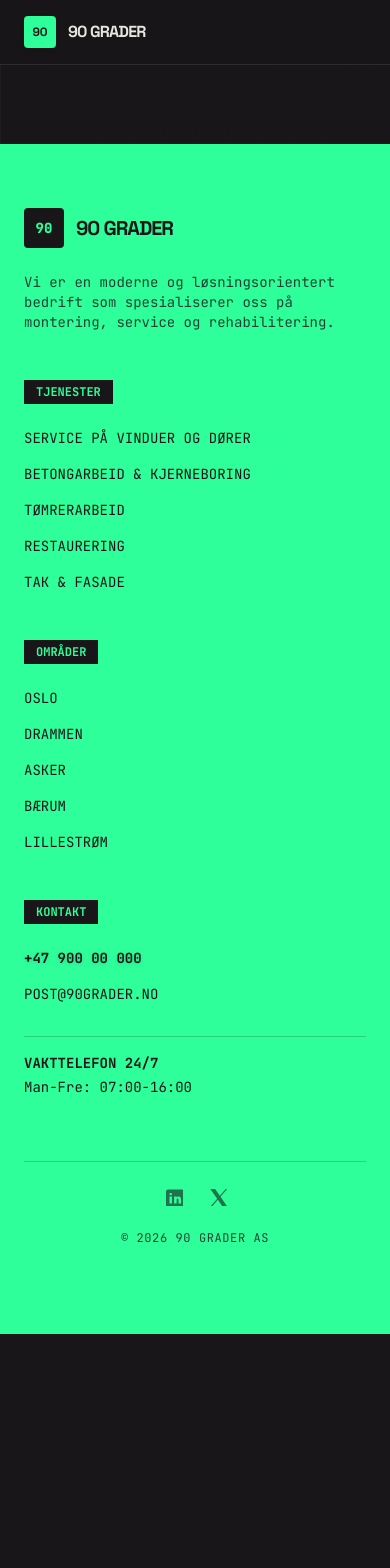
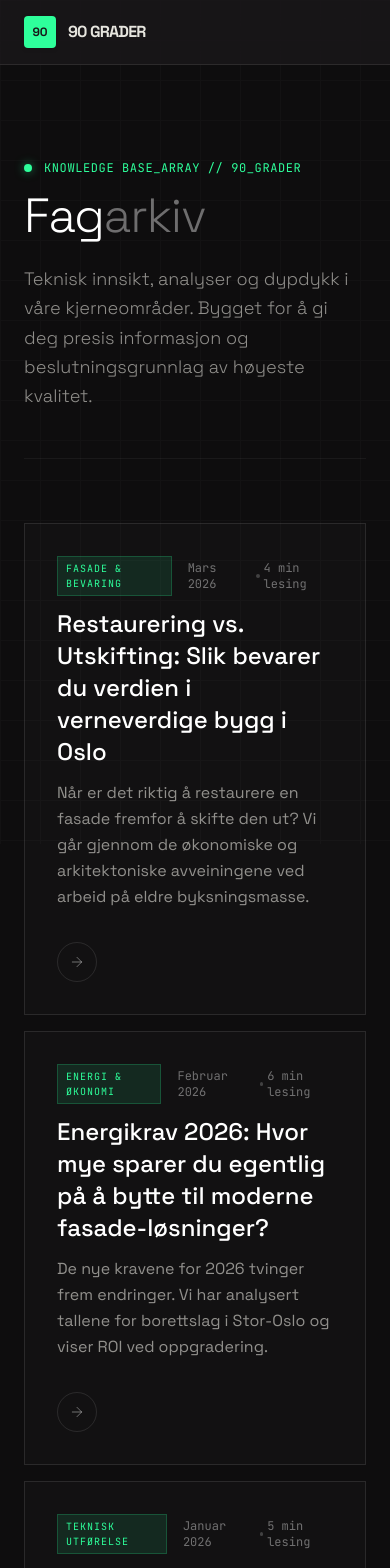
Before and after one commit to rezhh94/90grader, a Next.js app: page /fag-arkiv in a window 390 px wide. Shown: the top 1568 px of the page. Before the commit the page ends 1334 px from the top, so only its background shows below. Built offline with nearby package versions, Linux system fonts and the light colour scheme.

Commit message:
feat: implement TrustMarquee and Fag-arkiv for SEO dominance

```diff
--- /dev/null
+++ b/app/fag-arkiv/page.tsx
@@ -0,0 +1,110 @@
+import React from 'react';
+import Link from 'next/link';
+
+// Mock data for the knowledge base articles to demonstrate the layout
+const articles = [
+  {
+    id: "restaurering-vs-utskifting",
+    title: "Restaurering vs. Utskifting: Slik bevarer du verdien i verneverdige bygg i Oslo",
+    category: "Fasade & Bevaring",
+    date: "Mars 2026",
+    readTime: "4 min lesing",
+    excerpt: "Når er det riktig å restaurere en fasade fremfor å skifte den ut? Vi går gjennom de økonomiske og arkitektoniske avveiningene ved arbeid på eldre byksningsmasse."
+  },
+  {
+    id: "energikrav-2026",
+    title: "Energikrav 2026: Hvor mye sparer du egentlig på å bytte til moderne fasade-løsninger?",
+    category: "Energi & Økonomi",
+    date: "Februar 2026",
+    readTime: "6 min lesing",
+    excerpt: "De nye kravene for 2026 tvinger frem endringer. Vi har analysert tallene for borettslag i Stor-Oslo og viser ROI ved oppgradering."
+  },
+  {
+    id: "kjerneboring-sikkerhet",
+    title: "Kjerneboring i betong: Sikkerhet og presisjon i komplekse konstruksjoner",
+    category: "Teknisk Utførelse",
+    date: "Januar 2026",
+    readTime: "5 min lesing",
+    excerpt: "Slik unngår du kritiske feil og skjulte kostnader ved boring i eldre betongkonstruksjoner der armeringen er ukjent."
+  }
+];
+
+export default function FagArkivPage() {
+  return (
+    <div className="min-h-screen bg-[#0e0d0e] text-[#e6e5de] font-sans selection:bg-[#2eff9b] selection:text-[#0e0d0e]">
+      {/* Background Grid */}
+      <div
+        className="fixed inset-0 z-0 opacity-10 pointer-events-none"
+        style={{
+          backgroundImage: `
+            linear-gradient(to right, #444 1px, transparent 1px),
+            linear-gradient(to bottom, #444 1px, transparent 1px)
+          `,
+          backgroundSize: '40px 40px'
+        }}
+        aria-hidden="true"
+      />
+
+      {/* Main Container */}
+      <div className="relative z-10 max-w-6xl mx-auto px-6 py-24 min-h-screen flex flex-col">
+
+        {/* Header section */}
+        <div className="mb-16 border-b border-white/5 pb-12">
+            <div className="flex items-center gap-3 mb-4">
+                <div className="w-2 h-2 rounded-full bg-[#2eff9b] shadow-[0_0_10px_rgba(46,255,155,0.5)]" />
+                <span className="font-mono text-xs text-[#2eff9b] uppercase tracking-wider">
+                  Knowledge Base_Array // 90_Grader
+                </span>
+            </div>
+            <h1 className="text-5xl md:text-6xl font-light tracking-tight text-white mb-6">
+                 Fag<span className="text-white/40">arkiv</span>
+            </h1>
+            <p className="text-lg text-[#e6e5de]/60 max-w-2xl font-light leading-relaxed">
+              Teknisk innsikt, analyser og dypdykk i våre kjerneområder. Bygget for å gi deg presis informasjon og beslutningsgrunnlag av høyeste kvalitet.
+            </p>
+        </div>
+
+        {/* Content list */}
+        <div className="grid grid-cols-1 gap-4">
+            {articles.map((article, index) => (
+                <Link key={article.id} href={`/fag-arkiv/${article.id}`} className="group block">
+                    <article className="border border-white/10 bg-white/[0.02] p-8 hover:bg-white/[0.04] hover:border-white/20 transition-all duration-300 relative overflow-hidden flex flex-col md:flex-row gap-8 justify-between">
+
+                        {/* Hover accent line */}
+                        <div className="absolute left-0 top-0 bottom-0 w-[2px] bg-[#2eff9b] scale-y-0 group-hover:scale-y-100 transition-transform origin-top duration-300" />
+
+                        <div className="flex-1">
+                            <div className="flex items-center gap-4 mb-3">
+                                <span className="font-mono text-[10px] text-[#2eff9b] uppercase tracking-widest px-2 py-1 bg-[#2eff9b]/10 border border-[#2eff9b]/20 inline-block">
+                                    {article.category}
+                                </span>
+                                <span className="font-mono text-xs text-white/40">{article.date}</span>
+                                <span className="font-mono text-xs text-white/40 inline-flex items-center gap-1 before:content-[''] before:w-1 before:h-1 before:bg-white/20 before:rounded-full">
+                                    {article.readTime}
+                                </span>
+                            </div>
+
+                            <h2 className="text-2xl text-white font-medium mb-3 group-hover:text-[#2eff9b] transition-colors">
+                                {article.title}
+                            </h2>
+
+                            <p className="text-[#e6e5de]/60 leading-relaxed max-w-3xl">
+                                {article.excerpt}
+                            </p>
+                        </div>
+
+                        <div className="flex items-end md:items-center">
+                             <div className="w-10 h-10 rounded-full border border-white/10 flex items-center justify-center group-hover:border-[#2eff9b]/50 group-hover:bg-[#2eff9b]/10 transition-colors">
+                                <svg xmlns="http://www.w3.org/2000/svg" width="16" height="16" viewBox="0 0 24 24" fill="none" stroke="currentColor" strokeWidth="1.5" strokeLinecap="round" strokeLinejoin="round" className="text-white/40 group-hover:text-[#2eff9b] transition-colors"><path d="M5 12h14"/><path d="m12 5 7 7-7 7"/></svg>
+                             </div>
+                        </div>
+
+                    </article>
+                </Link>
+            ))}
+        </div>
+
+      </div>
+    </div>
+  );
+}
--- a/app/page.tsx
+++ b/app/page.tsx
@@ -1,5 +1,6 @@
 import React from 'react';
 import { HeroSection } from '@/components/design/HeroSection';
+import { TrustMarquee } from '@/components/design/TrustMarquee';
 import { ServicesSection } from '@/components/design/ServicesSection';
 import { FeatureCards } from '@/components/design/FeatureCards';
 import { ValuesSection } from '@/components/design/ValuesSection';
@@ -9,9 +10,10 @@ export default function DesignTestPage() {
     return (
         <main className="min-h-screen bg-[#181618] text-[#e6e5de] font-sans selection:bg-[#2eff9b] selection:text-[#181618]">
             <HeroSection />
+            <TrustMarquee />
             <FeatureCards />
+            <ServicesSection />
             <ValuesSection />
-            <ServicesSection />
             <ContactSection />
         </main>
     );
--- /dev/null
+++ b/components/design/TrustMarquee.tsx
@@ -0,0 +1,38 @@
+'use client';
+import { motion } from 'framer-motion';
+
+const trustLogos = [
+  { name: 'Sentralt Godkjent', id: 'sg' },
+  { name: 'Startbank', id: 'sb' },
+  { name: 'Mesterbrev', id: 'mb' },
+  { name: 'Miljøfyrtårn', id: 'mf' },
+  { name: 'Faglig Stolthet', id: 'fs' },
+];
+
+export const TrustMarquee = () => {
+  return (
+    <div className="bg-[#181618] border-y border-white/5 py-10 overflow-hidden relative">
+      {/* Tonet overlay for "fade" effekt på sidene */}
+      <div className="absolute inset-y-0 left-0 w-20 bg-gradient-to-r from-[#181618] to-transparent z-10" />
+      <div className="absolute inset-y-0 right-0 w-20 bg-gradient-to-l from-[#181618] to-transparent z-10" />
+
+      <motion.div
+        className="flex whitespace-nowrap gap-24 items-center"
+        animate={{ x: [0, -1200] }}
+        transition={{ repeat: Infinity, duration: 40, ease: "linear" }}
+      >
+        {[...trustLogos, ...trustLogos, ...trustLogos].map((logo, i) => (
+          <div key={i} className="flex items-center gap-6 group">
+            <div className="w-12 h-12 bg-white/5 border border-white/10 rounded flex items-center justify-center grayscale opacity-40 group-hover:opacity-100 transition-all">
+               {/* Her legges SVG/Bilde av logoer inn */}
+               <span className="text-[10px] font-mono text-[#2eff9b] font-bold">90°</span>
+            </div>
+            <span className="font-mono text-xs uppercase tracking-[0.4em] text-[#e6e5de]/30 group-hover:text-[#2eff9b] transition-colors">
+              {logo.name}
+            </span>
+          </div>
+        ))}
+      </motion.div>
+    </div>
+  );
+};
```
